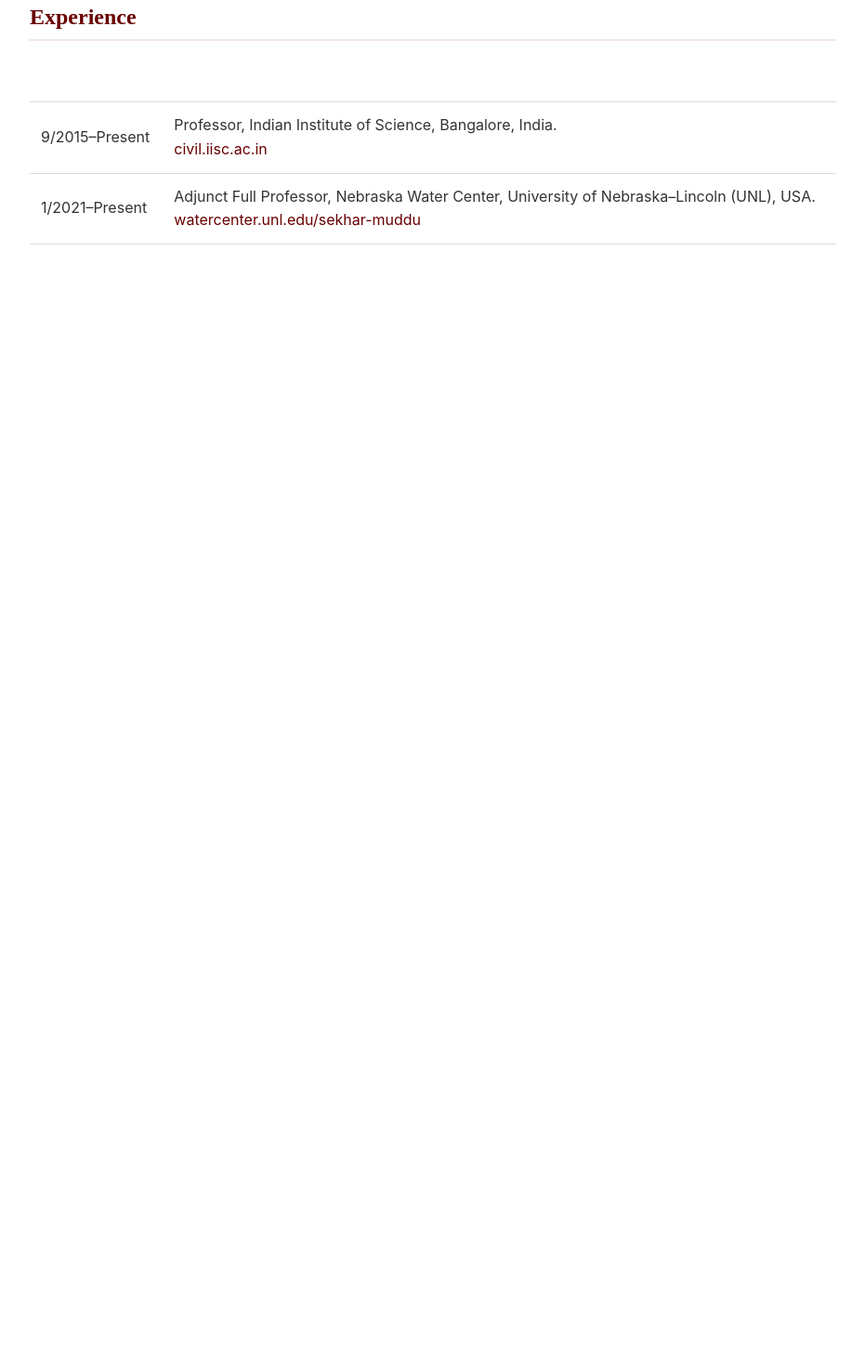
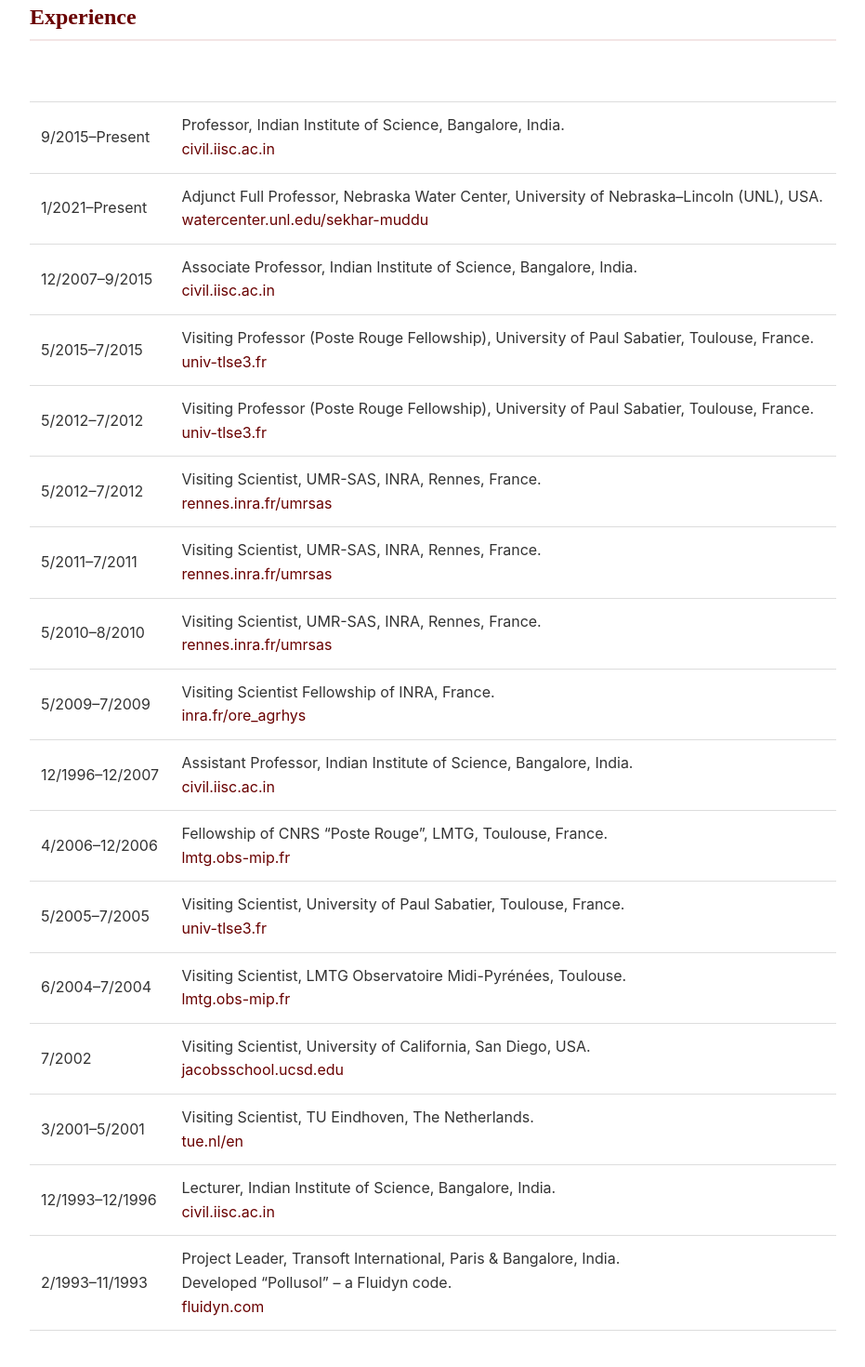
Before and after one commit to sraocodes/sekharmuddu, a plain HTML site: page education.html in a window 1280 px wide. Shown: the part 434-1904 px from the top of the page at 93% size, without its empty margins (174-1105 px from the left). Before the commit the page ends 800 px from the top, so only its background shows below. Drawn offline with Linux system fonts and the light colour scheme.

Commit message:
education

```diff
--- a/education.html
+++ b/education.html
@@ -103,6 +103,8 @@
 
     <!-- Experience Section -->
     <section id="experience">
+ <!-- Experience Section -->
+ <section id="experience">
   <h2>Experience</h2>
   <table>
     <thead>
@@ -114,17 +116,124 @@
     <tbody>
       <tr>
         <td>9/2015–Present</td>
-            <td>Professor, Indian Institute of Science, Bangalore, India. <br>
+        <td>
+          Professor, Indian Institute of Science, Bangalore, India. <br>
           <a href="http://civil.iisc.ac.in/">civil.iisc.ac.in</a>
         </td>
       </tr>
       <tr>
         <td>1/2021–Present</td>
-            <td>Adjunct Full Professor, Nebraska Water Center, University of Nebraska–Lincoln (UNL), USA. <br>
+        <td>
+          Adjunct Full Professor, Nebraska Water Center, University of Nebraska–Lincoln (UNL), USA. <br>
           <a href="https://watercenter.unl.edu/sekhar-muddu/">watercenter.unl.edu/sekhar-muddu</a>
         </td>
       </tr>
-          <!-- ...add other rows as needed... -->
+      <tr>
+        <td>12/2007–9/2015</td>
+        <td>
+          Associate Professor, Indian Institute of Science, Bangalore, India. <br>
+          <a href="http://civil.iisc.ac.in/">civil.iisc.ac.in</a>
+        </td>
+      </tr>
+      <tr>
+        <td>5/2015–7/2015</td>
+        <td>
+          Visiting Professor (Poste Rouge Fellowship), University of Paul Sabatier, Toulouse, France. <br>
+          <a href="http://www.univ-tlse3.fr/">univ-tlse3.fr</a>
+        </td>
+      </tr>
+      <tr>
+        <td>5/2012–7/2012</td>
+        <td>
+          Visiting Professor (Poste Rouge Fellowship), University of Paul Sabatier, Toulouse, France. <br>
+          <a href="http://www.univ-tlse3.fr/">univ-tlse3.fr</a>
+        </td>
+      </tr>
+      <tr>
+        <td>5/2012–7/2012</td>
+        <td>
+          Visiting Scientist, UMR-SAS, INRA, Rennes, France. <br>
+          <a href="http://www.rennes.inra.fr/umrsas/">rennes.inra.fr/umrsas</a>
+        </td>
+      </tr>
+      <tr>
+        <td>5/2011–7/2011</td>
+        <td>
+          Visiting Scientist, UMR-SAS, INRA, Rennes, France. <br>
+          <a href="http://www.rennes.inra.fr/umrsas/">rennes.inra.fr/umrsas</a>
+        </td>
+      </tr>
+      <tr>
+        <td>5/2010–8/2010</td>
+        <td>
+          Visiting Scientist, UMR-SAS, INRA, Rennes, France. <br>
+          <a href="http://www.rennes.inra.fr/umrsas/">rennes.inra.fr/umrsas</a>
+        </td>
+      </tr>
+      <tr>
+        <td>5/2009–7/2009</td>
+        <td>
+          Visiting Scientist Fellowship of INRA, France. <br>
+          <a href="http://www.inra.fr/ore_agrhys/">inra.fr/ore_agrhys</a>
+        </td>
+      </tr>
+      <tr>
+        <td>12/1996–12/2007</td>
+        <td>
+          Assistant Professor, Indian Institute of Science, Bangalore, India. <br>
+          <a href="http://civil.iisc.ac.in/">civil.iisc.ac.in</a>
+        </td>
+      </tr>
+      <tr>
+        <td>4/2006–12/2006</td>
+        <td>
+          Fellowship of CNRS “Poste Rouge”, LMTG, Toulouse, France. <br>
+          <a href="http://www.lmtg.obs-mip.fr/">lmtg.obs-mip.fr</a>
+        </td>
+      </tr>
+      <tr>
+        <td>5/2005–7/2005</td>
+        <td>
+          Visiting Scientist, University of Paul Sabatier, Toulouse, France. <br>
+          <a href="http://www.univ-tlse3.fr/">univ-tlse3.fr</a>
+        </td>
+      </tr>
+      <tr>
+        <td>6/2004–7/2004</td>
+        <td>
+          Visiting Scientist, LMTG Observatoire Midi-Pyrénées, Toulouse. <br>
+          <a href="http://www.lmtg.obs-mip.fr/">lmtg.obs-mip.fr</a>
+        </td>
+      </tr>
+      <tr>
+        <td>7/2002</td>
+        <td>
+          Visiting Scientist, University of California, San Diego, USA. <br>
+          <a href="http://www.jacobsschool.ucsd.edu/">jacobsschool.ucsd.edu</a>
+        </td>
+      </tr>
+      <tr>
+        <td>3/2001–5/2001</td>
+        <td>
+          Visiting Scientist, TU Eindhoven, The Netherlands. <br>
+          <a href="https://www.tue.nl/en/">tue.nl/en</a>
+        </td>
+      </tr>
+      <tr>
+        <td>12/1993–12/1996</td>
+        <td>
+          Lecturer, Indian Institute of Science, Bangalore, India. <br>
+          <a href="http://civil.iisc.ac.in/">civil.iisc.ac.in</a>
+        </td>
+      </tr>
+      <tr>
+        <td>2/1993–11/1993</td>
+        <td>
+          Project Leader, Transoft International, Paris &amp; Bangalore, India. <br>
+          Developed “Pollusol” – a Fluidyn code. <br>
+          <a href="http://www.fluidyn.com/fluidyn/">fluidyn.com</a>
+        </td>
+      </tr>
     </tbody>
   </table>
   </section>
```
Also changed, not shown: header.html (line endings or trailing spaces). Lines whose indentation alone changed are shown as unchanged.
